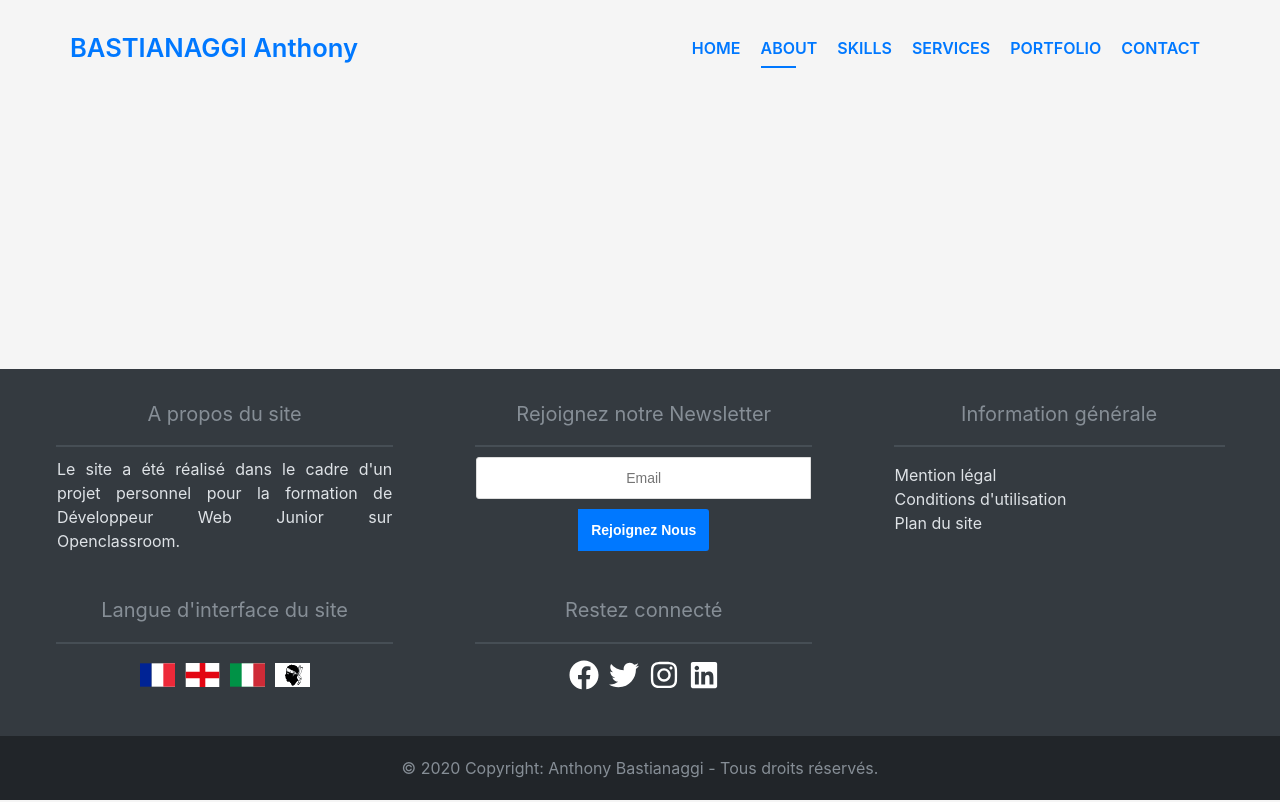
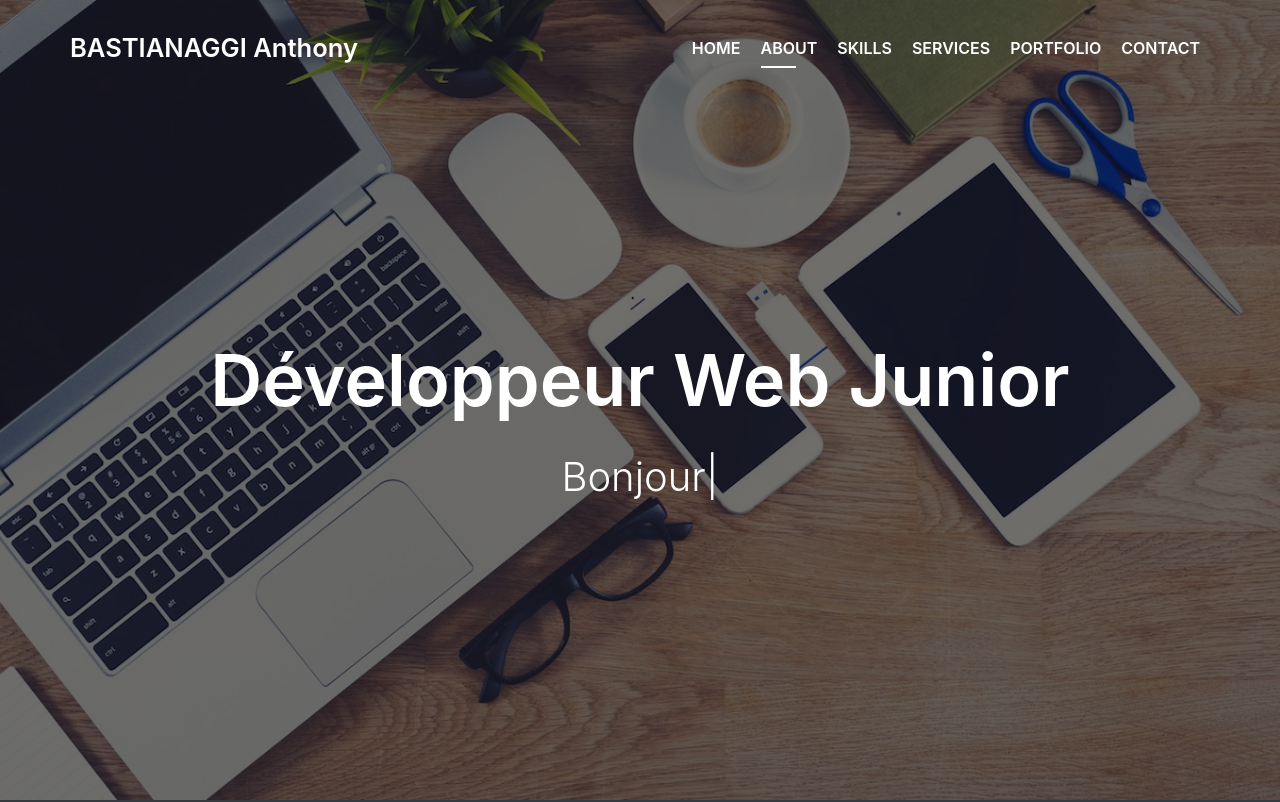
Before and after one commit to anthoBastianaggi/oc-project5, a React (Create React App) app: page /about in a window 1280 px wide. Shown: the top 802 px of the page. Built offline with nearby package versions, Linux system fonts and the light colour scheme.

Commit message:
[PO-11] (Add) Create section Home

```diff
--- a/package.json
+++ b/package.json
@@ -17,7 +17,8 @@
     "react-dom": "^16.13.1",
     "react-router": "^5.1.2",
     "react-router-dom": "^5.1.2",
-    "react-scripts": "3.4.1"
+    "react-scripts": "3.4.1",
+    "react-typed": "^1.2.0"
   },
   "scripts": {
     "start": "react-scripts start",
--- a/src/components/Header/Header.js
+++ b/src/components/Header/Header.js
@@ -9,6 +9,7 @@ import { useRouteMatch } from 'react-router-dom';
 
 const Header = () => {
   const [menuSidebarOpen, setMenuSidebarOpen] = useState(false);
+  const [scrolled, setScrolled] = useState(false);
 
   const container = useRef();
 
@@ -52,14 +53,23 @@ const Header = () => {
   }
 
   useEffect(() => {
+    const handleScroll = () => {
+      const isScrolled = window.scrollY > 10;
+      if (isScrolled !== scrolled) {
+        setScrolled(!scrolled);
+      }
+    };
+
+    document.addEventListener('scroll', handleScroll, { passive: true });
     document.addEventListener("click", handleClickOutside, true);
     return function cleanup() {
+      document.removeEventListener('scroll', handleScroll);
       document.addEventListener("click", handleClickOutside, true);
     };
   });
 
   return (
-    <header className={styles.header}>
+    <header className={cx({ [styles.headerScroll]: scrolled }, styles.header)}>
       <nav className={cx({ [styles.active] : menuSidebarOpen }, styles.navigation)}>
         <div className={styles.container}>
           <div className={styles.headerContainer}>
@@ -67,12 +77,12 @@ const Header = () => {
             <BtnMenuBurger />
           </div>
           <Sidebar
-            className={styles.sidebar}
+            className={cx(styles.sidebar, { [styles.sidebarActive]: menuSidebarOpen })}
             setSidebarRef={setSidebarRef}
             data={menuItems}
             opened={menuSidebarOpen}
           />
-          <NavbarRight data={menuItems} />
+          <NavbarRight data={menuItems} scrolled={scrolled} />
         </div>
       </nav>
     </header>
--- a/src/components/Header/Header.module.scss
+++ b/src/components/Header/Header.module.scss
@@ -2,12 +2,13 @@
 
 .header {
     background-color: transparent;
-    height: 100%;
     width: 100%;
+    position: fixed;
+    z-index: 999;
+    transition: all 500ms ease;
     .navigation {
+        padding: 20px 15px;
         transition: all 500ms ease;
-        padding: 20px 15px;
-        background-color: transparent;
         .container {
             margin: 0 auto;
             display: flex;
@@ -20,7 +21,7 @@
                 .headerTitle {
                     font-size: 1.6rem;
                     font-weight: 600;
-                    color: #0078ff;
+                    color: white;
                     text-decoration: none;
                 }
 
@@ -36,12 +37,39 @@
     }
 }
 
+.headerScroll {
+    background-color: white;
+    .navigation {
+        .container {
+            .headerContainer {
+                .headerTitle {
+                    color: #0078ff;
+                }
+            }
+        }
+    }
+}
+
 @include breakpoint(tactil) {
     .header {
         .navigation {
             &.active {
-                transition: all 500ms ease;
                 background-color: white;
+                .container {
+                    .headerContainer {
+                        .btnMenuSidebarContainer {
+                            .btnMenuSidebar {
+                                .iconMenu {
+                                    color: black;
+                                }
+                            }
+                        }
+
+                        .headerTitle {
+                            color: #0078ff;
+                        }
+                    }
+                }
             }
             .container {
                 display: block;
@@ -73,6 +101,43 @@
 
                             .iconMenu {
                                 font-size: 25px;
+                                color: white;
+                            }
+                        }
+                    }
+                }
+
+                .sidebarActive {
+                    display: block;
+                    text-align: left;
+                    position: relative;
+                }
+            }
+        }
+    }
+
+    .headerScroll {
+        .navigation {
+            &.active {
+                .container {
+                    .headerContainer {
+                        .btnMenuSidebarContainer {
+                            .btnMenuSidebar {
+                                .iconMenu {
+                                    color: black;
+                                }
+                            }
+                        }
+                    }
+                }
+            }
+
+            .container {
+                .headerContainer {
+                    .btnMenuSidebarContainer {
+                        .btnMenuSidebar {
+                            .iconMenu {
+                                color: black;
                             }
                         }
                     }
--- a/src/components/Header/navbar-right/NavbarRight.js
+++ b/src/components/Header/navbar-right/NavbarRight.js
@@ -4,26 +4,28 @@ import PropTypes from 'prop-types';
 import cx from 'classnames';
 import Link from '../../Link/Link';
 
-const renderMenuItems = (items) => (
+const renderMenuItems = (props) => {
+    const { data, scrolled }  = props;
+    return (
         <ul className={styles.navigationRight}>
-    {items.map((item) => (
+        {data.map((item) => (
             <li key={item.id} className={styles.menuListItems}>
                 <Link
                 id={item.id}
                 href={item.href}
-            className={cx({ [styles.active] : item.isActive }, styles.items)}
+                className={cx({ [styles.active] : item.isActive }, { [styles.itemsScroll]: scrolled }, styles.items)}
                 label={item.label}
                 />
             </li>
         ))}
     </ul>
-);
+    )
+};
 
 const NavbarRight = (props) => {
-    const { data }  = props;
     return (
         <div className={styles.navbarRight}>
-            {renderMenuItems(data)}
+            {renderMenuItems(props)}
         </div>
     );
 };
--- a/src/components/Header/navbar-right/NavbarRight.module.scss
+++ b/src/components/Header/navbar-right/NavbarRight.module.scss
@@ -24,7 +24,7 @@
                         bottom: 0;
                         left: 0;
                         height: 2px;
-                        background-color: #0078ff;
+                        background-color: white;
                         width: 35px;
                     }
                 }
@@ -36,8 +36,24 @@
                         bottom: 0;
                         left: 0;
                         height: 2px;
+                        background-color: white;
+                        width: 35px;
+                    }
+                }
+                span {
+                    color: white;
+                }
+            }
+
+            .itemsScroll {
+                &:hover {
+                    &::before {
                         background-color: #0078ff;
-                        width: 35px;
+                    }
+                }
+                &.active {
+                    &::before {
+                        background-color: #0078ff;
                     }
                 }
                 span {
--- a/src/components/Header/sidebar/Sidebar.js
+++ b/src/components/Header/sidebar/Sidebar.js
@@ -1,7 +1,6 @@
 import React from 'react';
 import styles from './Sidebar.module.scss';
 import PropTypes from 'prop-types';
-import cx from 'classnames';
 
 const renderMenuItems = (items) => (
     <ul className={styles.navigationRight}>
@@ -29,7 +28,7 @@ const Sidebar = (props) => {
     useLockBodyScroll();
 
     return (
-        <div className={cx(className, { [styles.sidebarActive]: opened })}>
+        <div className={className}>
             <div className={styles.sidebarMenu} ref={(ref) => props.setSidebarRef(ref)}>
                 <div className={styles.sidebarContainer}>
                     {renderMenuItems(data)}
--- a/src/components/Header/sidebar/Sidebar.module.scss
+++ b/src/components/Header/sidebar/Sidebar.module.scss
@@ -1,9 +1,5 @@
 @import '../../../assets/sass/modules/mixins.scss';
 
-.sidebarActive {
-    display: block !important;
-    text-align: left;
-    position: relative;
 .sidebarMenu {
     .sidebarContainer {
         .navigationRight {
@@ -29,10 +25,8 @@
         }
     }
 }
-}
 
 @include breakpoint(mobile) {
-    .sidebarActive {
     .sidebarMenu {
         .sidebarContainer {
             .navigationRight {
@@ -45,4 +39,3 @@
         }
     }
 }
-}
--- a/src/views/Portfolio/Portfolio.js
+++ b/src/views/Portfolio/Portfolio.js
@@ -1,13 +1,16 @@
 import React from 'react';
 import Header from "../../components/Header/Header";
 import Footer from "../../components/Footer/Footer";
+import Home from '../Portfolio/Sections/Home/Home';
 import styles from './Portfolio.module.scss';
 
 const Portfolio = () => {
   return (
     <div className={styles.layout}>
       <Header />
-      <div className={styles.content}></div>
+      <div className={styles.content}>
+        <Home />
+      </div>
       <Footer />
     </div>
   );
--- a/src/views/Portfolio/Sections/Home/Home.js
+++ b/src/views/Portfolio/Sections/Home/Home.js
@@ -0,0 +1,34 @@
+import React from 'react';
+import styles from './Home.module.scss';
+import Typed from 'react-typed';
+import Background from '../../../../assets/images/homepage.jpg';
+
+const Home = () => {
+  return (
+    <section id="home" className={styles.sectionHome} style={{backgroundImage: `url(${Background})` }}>
+        <div className={styles.overlay}></div>
+        <div className={styles.homeContent}>
+            <div className={styles.homeContainer}>
+                <h1 className={styles.title}>Développeur Web Junior</h1>
+                <p className={styles.subtitle}>
+                    <Typed
+                    strings={[
+                    'Bonjour et bienvenue sur mon site',
+                    'Venez découvrir mon parcours professionnel',
+                    'Mes services proposés',
+                    'Ainsi que mes projets réalisés.']}
+                    typeSpeed={80}
+                    backSpeed={30}
+                    loop
+                    backDelay={1100}
+                    showCursor
+                    cursorChar="|"
+                    />
+                </p>
+            </div>
+        </div>
+    </section>
+  );
+}
+
+export default Home;
--- a/src/views/Portfolio/Sections/Home/Home.module.scss
+++ b/src/views/Portfolio/Sections/Home/Home.module.scss
@@ -0,0 +1,72 @@
+@import '../../../../assets/sass/modules/mixins.scss';
+
+.sectionHome {
+    background-repeat: no-repeat;
+    background-attachment: fixed;
+    background-size: cover;
+    background-position: center center;
+    height: 100vh;
+    position: relative;
+    color: #fff;
+    display: block;
+    overflow: hidden;
+
+    .overlay {
+        background-color: rgba(0, 0, 0, 0.6);
+        position: absolute;
+        top: 0;
+        left: 0px;
+        padding: 0;
+        height: 100%;
+        width: 100%;
+        opacity: .9;
+    }
+
+    .homeContent {
+        width: 100%;
+        height: 100%;
+        display: flex;
+        align-items: center;
+        justify-content: center;
+        text-align: center;
+        position: absolute;
+        .homeContainer {
+            width: 100%;
+            padding-right: 15px;
+            padding-left: 15px;
+            margin-right: auto;
+            margin-left: auto;
+            .title {
+                color: #fff;
+                font-weight: 600;
+                font-size: 4.5rem;
+                margin-bottom: 1.5rem;
+                font-family: inherit;
+                line-height: 1.2;
+            }
+
+            .subtitle {
+                font-size: 2.5rem;
+                font-weight: 300;
+                margin-top: 0;
+                margin-bottom: 1rem;
+            }
+        }
+    }
+}
+
+@include breakpoint(mobile) {
+    .sectionHome {
+        .homeContent {
+            .homeContainer {
+                .title {
+                    font-size: 3rem;
+                }
+
+                .subtitle {
+                    font-size: 1.5rem;
+                }
+            }
+        }
+    }
+}
```
Also changed, not shown: src/assets/images/homepage.jpg (added), 1 other file (tests, documents, lock files or other folders). Lines whose indentation alone changed are shown as unchanged.
